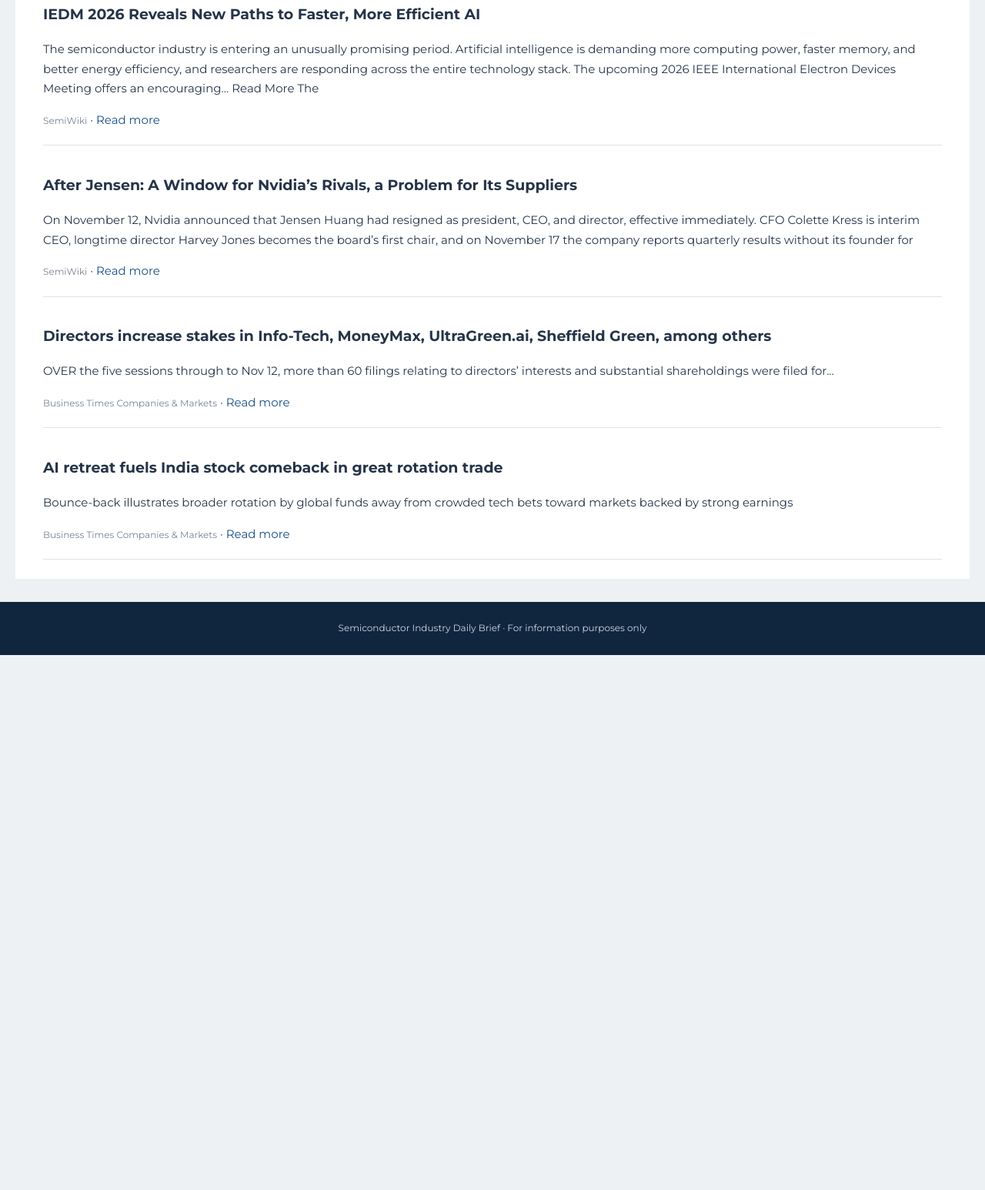
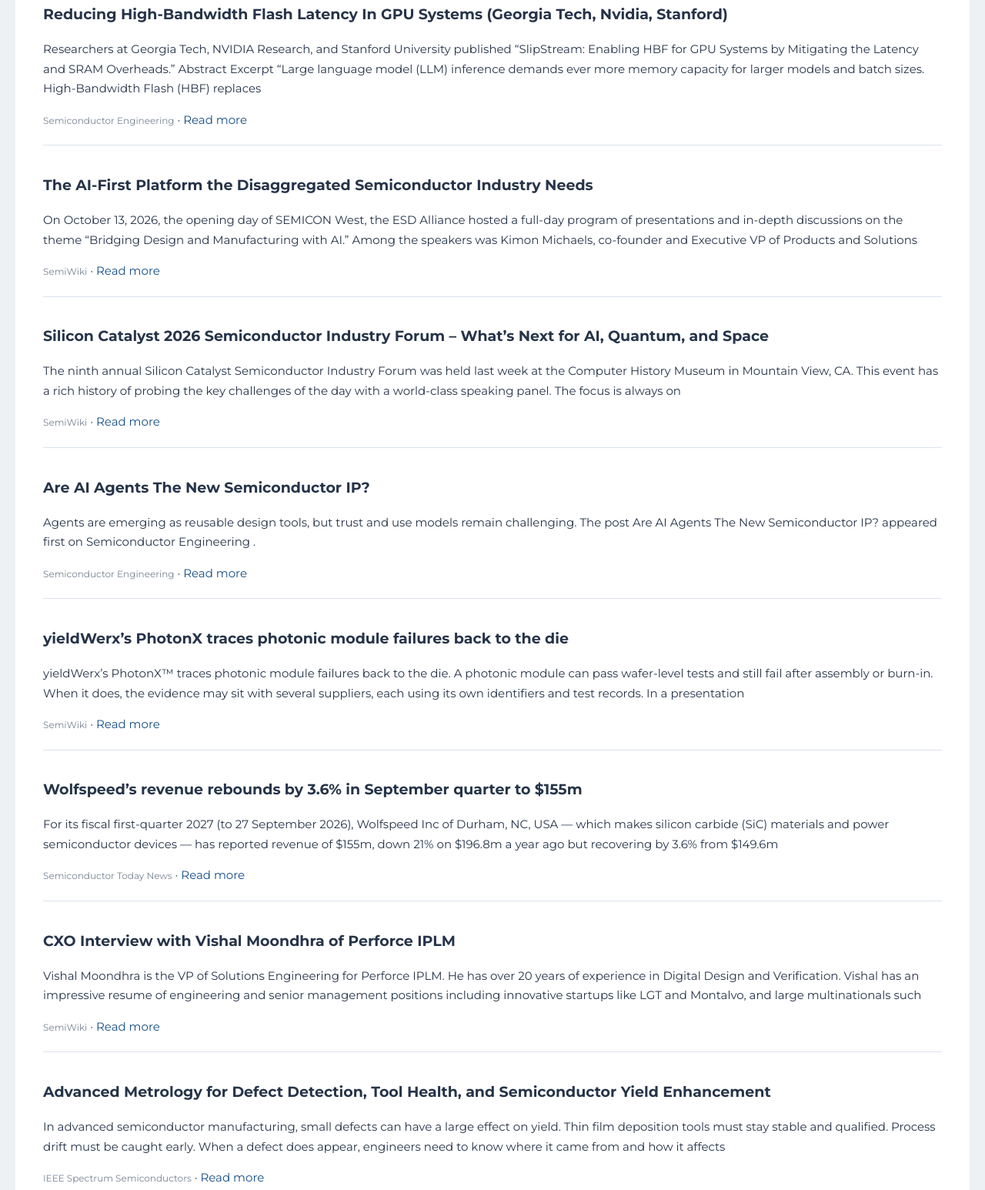
Before and after one commit to atowr/semiconductor-newsletter, a plain HTML site: page docs/index.html in a window 1280 px wide. Shown: the part 528-2074 px from the top of the page at 77% size. Before the commit the page ends 1379 px from the top, so only its background shows below. Drawn offline with Linux system fonts and the light colour scheme; a script that the page names is missing.

Commit message:
Publish daily semiconductor newsletter

```diff
--- a/docs/index.html
+++ b/docs/index.html
@@ -40,7 +40,7 @@ footer { background:#10263f; color:#cbd5e1; padding:24px; text-align:center; fon
 .tradingview-widget-container__widget {width:100%}
 .tradingview-widget-container iframe {display:block;width:100%!important;max-width:100%}
 .snapshot {padding:20px 24px 24px}</style></head><body>
-<header style="text-align:left"><p style="text-align:left;margin:0 0 6px"> Monday, 16 November 2026</p>
+<header style="text-align:left"><p style="text-align:left;margin:0 0 6px"> Tuesday, 17 November 2026</p>
 <h1 style="text-align:left;margin:0 0 6px">Semiconductor Industry Daily Brief</h1><p style="text-align:left;margin:0">Providing concise, curated market intelligence</p></header>
 <section class="snapshot">
 <div class="snapshot-title">Market Snapshot — Live, as displayed by TradingView</div>
@@ -54,24 +54,64 @@ footer { background:#10263f; color:#cbd5e1; padding:24px; text-align:center; fon
 <main><h2>TODAY'S STORIES</h2>
 
         <article>
-        <h2>IEDM 2026 Reveals New Paths to Faster, More Efficient AI</h2>
-        <p>The semiconductor industry is entering an unusually promising period. Artificial intelligence is demanding more computing power, faster memory, and better energy efficiency, and researchers are responding across the entire technology stack. The upcoming 2026 IEEE International Electron Devices Meeting offers an encouraging… Read More The</p>
-        <div class="story-meta"><span class="source">SemiWiki</span> · <a href="https://semiwiki.com/events/376230-iedm-2026-reveals-new-paths-to-faster-more-efficient-ai/">Read more</a></div>
+        <h2>Reducing High-Bandwidth Flash Latency In GPU Systems (Georgia Tech, Nvidia, Stanford)</h2>
+        <p>Researchers at Georgia Tech, NVIDIA Research, and Stanford University published “SlipStream: Enabling HBF for GPU Systems by Mitigating the Latency and SRAM Overheads.” Abstract Excerpt “Large language model (LLM) inference demands ever more memory capacity for larger models and batch sizes. High-Bandwidth Flash (HBF) replaces</p>
+        <div class="story-meta"><span class="source">Semiconductor Engineering</span> · <a href="https://semiengineering.com/reducing-high-bandwidth-flash-latency-in-gpu-systems-georgia-tech-nvidia-stanford/">Read more</a></div>
         </article>
         <article>
-        <h2>After Jensen: A Window for Nvidia’s Rivals, a Problem for Its Suppliers</h2>
-        <p>On November 12, Nvidia announced that Jensen Huang had resigned as president, CEO, and director, effective immediately. CFO Colette Kress is interim CEO, longtime director Harvey Jones becomes the board’s first chair, and on November 17 the company reports quarterly results without its founder for</p>
-        <div class="story-meta"><span class="source">SemiWiki</span> · <a href="https://semiwiki.com/semiconductor-manufacturers/376352-after-jensen-a-window-for-nvidias-rivals-a-problem-for-its-suppliers/">Read more</a></div>
+        <h2>The AI-First Platform the Disaggregated Semiconductor Industry Needs</h2>
+        <p>On October 13, 2026, the opening day of SEMICON West, the ESD Alliance hosted a full-day program of presentations and in-depth discussions on the theme “Bridging Design and Manufacturing with AI.” Among the speakers was Kimon Michaels, co-founder and Executive VP of Products and Solutions</p>
+        <div class="story-meta"><span class="source">SemiWiki</span> · <a href="https://semiwiki.com/eda/pdf-solutions/376330-the-ai-first-platform-the-disaggregated-semiconductor-industry-needs/">Read more</a></div>
         </article>
         <article>
-        <h2>Directors increase stakes in Info-Tech, MoneyMax, UltraGreen.ai, Sheffield Green, among others</h2>
-        <p>OVER the five sessions through to Nov 12, more than 60 filings relating to directors’ interests and substantial shareholdings were filed for...</p>
-        <div class="story-meta"><span class="source">Business Times Companies &amp; Markets</span> · <a href="https://www.businesstimes.com.sg/companies-markets/directors-increase-stakes-info-tech-moneymax-ultragreen-ai-sheffield-green-among-others">Read more</a></div>
+        <h2>Silicon Catalyst 2026 Semiconductor Industry Forum – What’s Next for AI, Quantum, and Space</h2>
+        <p>The ninth annual Silicon Catalyst Semiconductor Industry Forum was held last week at the Computer History Museum in Mountain View, CA. This event has a rich history of probing the key challenges of the day with a world-class speaking panel. The focus is always on</p>
+        <div class="story-meta"><span class="source">SemiWiki</span> · <a href="https://semiwiki.com/semiconductor-services/silicon-catalyst/376392-silicon-catalyst-2026-semiconductor-industry-forum-whats-next-for-ai-quantum-and-space/">Read more</a></div>
         </article>
         <article>
-        <h2>AI retreat fuels India stock comeback in great rotation trade</h2>
-        <p>Bounce-back illustrates broader rotation by global funds away from crowded tech bets toward markets backed by strong earnings</p>
-        <div class="story-meta"><span class="source">Business Times Companies &amp; Markets</span> · <a href="https://www.businesstimes.com.sg/companies-markets/capital-markets-currencies/ai-retreat-fuels-india-stock-comeback-great-rotation-trade">Read more</a></div>
+        <h2>Are AI Agents The New Semiconductor IP?</h2>
+        <p>Agents are emerging as reusable design tools, but trust and use models remain challenging. The post Are AI Agents The New Semiconductor IP? appeared first on Semiconductor Engineering .</p>
+        <div class="story-meta"><span class="source">Semiconductor Engineering</span> · <a href="https://semiengineering.com/are-ai-agents-the-new-semiconductor-ip/">Read more</a></div>
+        </article>
+        <article>
+        <h2>yieldWerx’s PhotonX traces photonic module failures back to the die</h2>
+        <p>yieldWerx’s PhotonX™ traces photonic module failures back to the die. A photonic module can pass wafer-level tests and still fail after assembly or burn-in. When it does, the evidence may sit with several suppliers, each using its own identifiers and test records. In a presentation</p>
+        <div class="story-meta"><span class="source">SemiWiki</span> · <a href="https://semiwiki.com/eda/yieldwerx/375995-yieldwerxs-photonx-traces-photonic-module-failures-back-to-the-die/">Read more</a></div>
+        </article>
+        <article>
+        <h2>Wolfspeed’s revenue rebounds by 3.6% in September quarter to $155m</h2>
+        <p>For its fiscal first-quarter 2027 (to 27 September 2026), Wolfspeed Inc of Durham, NC, USA — which makes silicon carbide (SiC) materials and power semiconductor devices — has reported revenue of $155m, down 21% on $196.8m a year ago but recovering by 3.6% from $149.6m</p>
+        <div class="story-meta"><span class="source">Semiconductor Today News</span> · <a href="https://www.semiconductor-today.com/news_items/2026/nov/wolfspeed-161126.shtml">Read more</a></div>
+        </article>
+        <article>
+        <h2>CXO Interview with Vishal Moondhra of Perforce IPLM</h2>
+        <p>Vishal Moondhra is the VP of Solutions Engineering for Perforce IPLM. He has over 20 years of experience in Digital Design and Verification. Vishal has an impressive resume of engineering and senior management positions including innovative startups like LGT and Montalvo, and large multinationals such</p>
+        <div class="story-meta"><span class="source">SemiWiki</span> · <a href="https://semiwiki.com/eda/perforce/375968-cxo-interview-with-vishal-moondhra-of-perforce-iplm/">Read more</a></div>
+        </article>
+        <article>
+        <h2>Advanced Metrology for Defect Detection, Tool Health, and Semiconductor Yield Enhancement</h2>
+        <p>In advanced semiconductor manufacturing, small defects can have a large effect on yield. Thin film deposition tools must stay stable and qualified. Process drift must be caught early. When a defect does appear, engineers need to know where it came from and how it affects</p>
+        <div class="story-meta"><span class="source">IEEE Spectrum Semiconductors</span> · <a href="https://event.on24.com/wcc/mr/7058967/655F0A675F5C3415546D597247025DA8?utm_source=evident122&amp;utm_medium=IEEE&amp;utm_campaign=series1">Read more</a></div>
+        </article>
+        <article>
+        <h2>US stocks: Wall Street ends sharply lower on AI jitters ahead of Nvidia results, Anthropic IPO</h2>
+        <p>The three major indices closed lower for the day</p>
+        <div class="story-meta"><span class="source">Business Times Companies &amp; Markets</span> · <a href="https://www.businesstimes.com.sg/companies-markets/capital-markets-currencies/us-stocks-wall-street-ends-sharply-lower-ai-jitters-ahead-nvidia-results-anthropic-ipo">Read more</a></div>
+        </article>
+        <article>
+        <h2>Wall Street falls as Nvidia jitters cloud sentiment ahead of results</h2>
+        <p>Turbulence in the AI trade shows no sign of easing</p>
+        <div class="story-meta"><span class="source">Business Times Companies &amp; Markets</span> · <a href="https://www.businesstimes.com.sg/international/wall-street-falls-nvidia-jitters-cloud-sentiment-ahead-results">Read more</a></div>
+        </article>
+        <article>
+        <h2>European stocks buoyed by defence, consumer sectors; tech lags</h2>
+        <p>This week, focus will be on Nvidia results and the public debut of AI lab Anthropic</p>
+        <div class="story-meta"><span class="source">Business Times Companies &amp; Markets</span> · <a href="https://www.businesstimes.com.sg/companies-markets/capital-markets-currencies/european-stocks-buoyed-defence-consumer-sectors-tech-lags">Read more</a></div>
+        </article>
+        <article>
+        <h2>Blackstone Reit buys Amazon data centres in US$5 billion deal</h2>
+        <p>The trust has acquired a majority interest in two joint ventures with Amazon Web Services</p>
+        <div class="story-meta"><span class="source">Business Times Companies &amp; Markets</span> · <a href="https://www.businesstimes.com.sg/companies-markets/blackstone-reit-buys-amazon-data-centres-us5-billion-deal">Read more</a></div>
         </article>
 </main>
 <footer>Semiconductor Industry Daily Brief · For information purposes only</footer>
```
